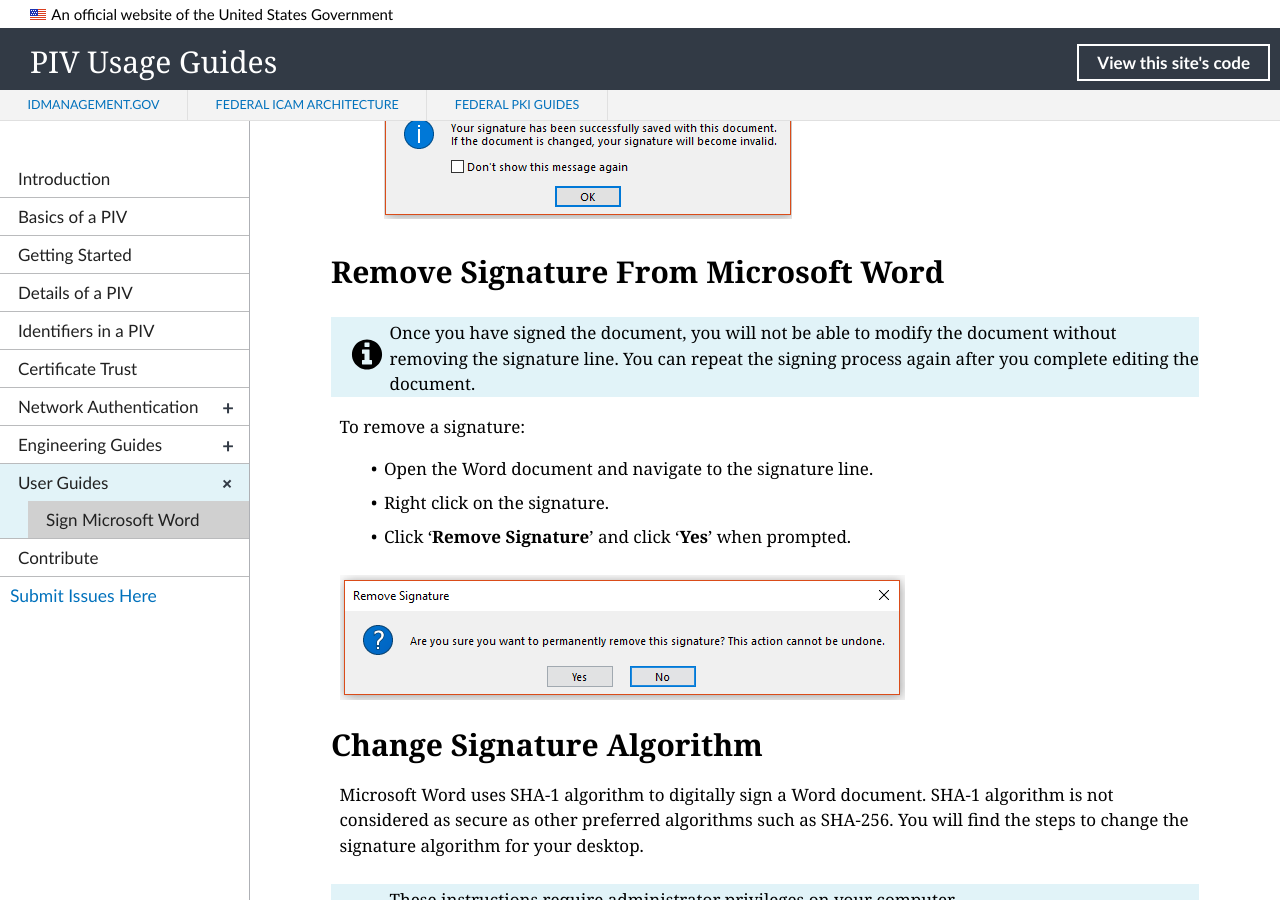
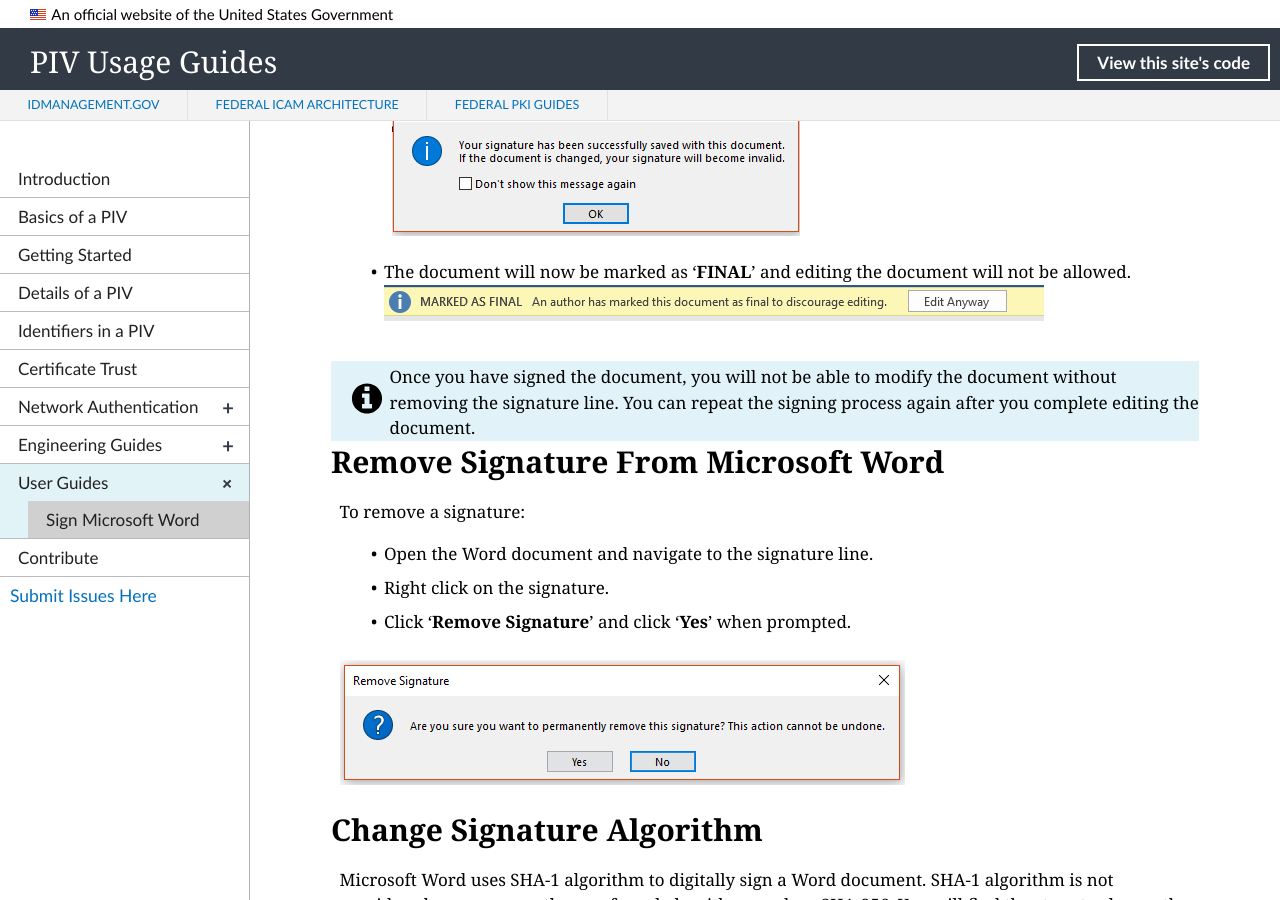
Before and after one commit to GSA/piv-guides, a Jekyll site: the page built from _userguides/01_digital_signing.md, in a window 1280 px wide and 900 px high, scrolled down 2355 px. Built offline with Jekyll 4.4.1, drawn with Linux system fonts in a browser that asks for light colours; nearby versions of some CDN libraries; library files that are not in the unit come from our copies; some of the changed text lies outside the part shown.

Commit message:
Some minor revisions.

```diff
--- a/_userguides/01_digital_signing.md
+++ b/_userguides/01_digital_signing.md
@@ -10,7 +10,7 @@
 
 A digital signature will encrypt your Word document after validating your agency issued certificate. This will ensure that the document that you have submitted was not tampered with by someone else. This user guide will show you how to digitally sign a Microsoft Word Document.
 
-{% include alert-info.html content="You will require your agency issued certificate to sign a Word document. This certificate may reside in your GFE or your PIV/CAC credential." %}
+{% include alert-info.html content="You will require your agency issued certificate to sign a Word document. This certificate may reside in your GFE or your PIV card." %}
 
 - [Sign Microsoft Word](#sign-microsoft-word)
 - [Remove Signature From Microsoft Word](#remove-signature-from-microsoft-word)
@@ -40,16 +40,20 @@
 - It will display the information that the document is now digitally signed. Click '**OK**'.<br/>
 ![Signature Confirm]({{site.baseurl}}/img/word-signature-6.png)
 
-## Remove Signature From Microsoft Word
+- The document will now be marked as '**FINAL**' and editing the document will not be allowed.
+![Marked as final]({{site.baseurl}}/img/word-signature-7.png)
 
 {% include alert-info.html content="Once you have signed the document, you will not be able to modify the document without removing the signature line. You can repeat the signing process again after you complete editing the document." %}
+
+
+## Remove Signature From Microsoft Word
 
 To remove a signature:
 - Open the Word document and navigate to the signature line.
 - Right click on the signature.
 - Click '**Remove Signature**' and click '**Yes**' when prompted.
 
-![Remove Signature]({{site.baseurl}}/img/word-signature-7.png)
+![Remove Signature]({{site.baseurl}}/img/word-signature-8.png)
 
 ## Change Signature Algorithm
 
```
Also changed, not shown: other parts of _userguides/01_digital_signing.md (+1 -1 lines), _userguides/00_index.md (+1 -1 lines), img/word-signature-7.png, img/word-signature-8.png (added).
